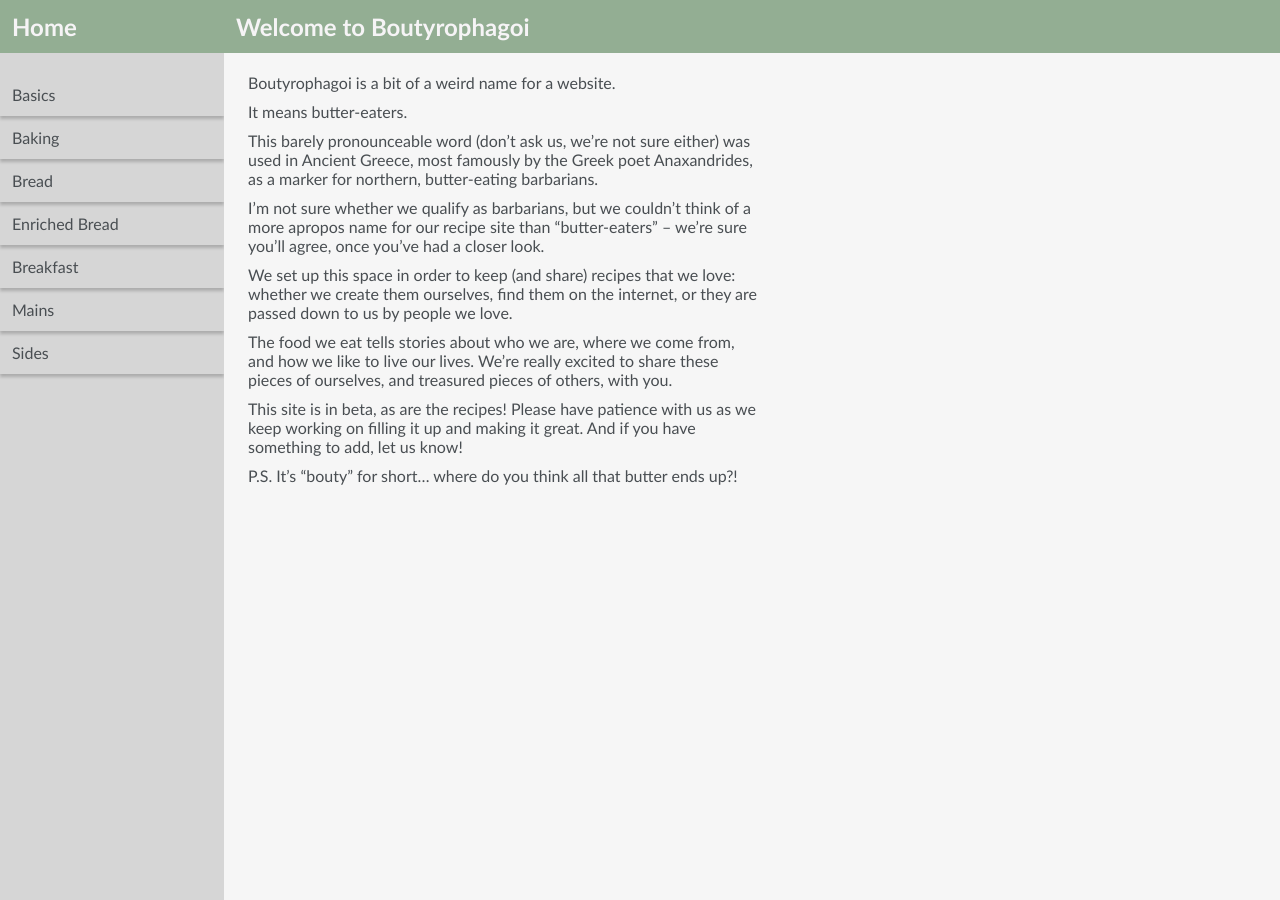
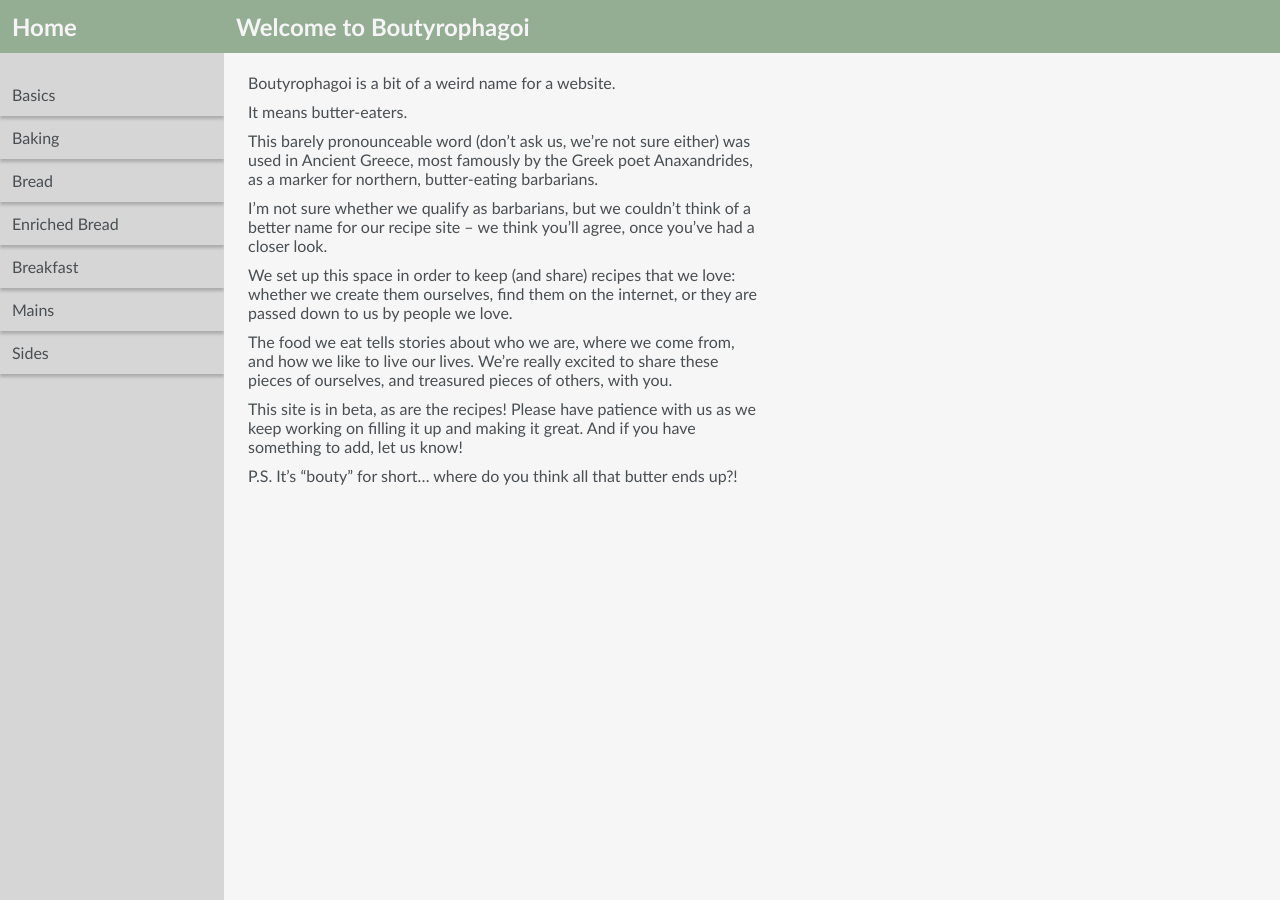
Before and after one commit to slfed/recipes, a Jekyll site: the page built from index.md, in a window 1280 px wide. Built offline with Jekyll 4.4.1, drawn with Linux system fonts in a browser that asks for light colours.

Commit message:
Update index.md

```diff
--- a/index.md
+++ b/index.md
@@ -11,7 +11,7 @@ It means butter-eaters.
 
 This barely pronounceable word (don’t ask us, we’re not sure either) was used in Ancient Greece, most famously by the Greek poet Anaxandrides, as a marker for northern, butter-eating barbarians.
 
-I’m not sure whether we qualify as barbarians, but we couldn’t think of a more apropos name for our recipe site than “butter-eaters” – we’re sure you’ll agree, once you’ve had a closer look.
+I’m not sure whether we qualify as barbarians, but we couldn’t think of a better name for our recipe site – we think you’ll agree, once you’ve had a closer look.
 
 We set up this space in order to keep (and share) recipes that we love: whether we create them ourselves, find them on the internet, or they are passed down to us by people we love.
 
```
